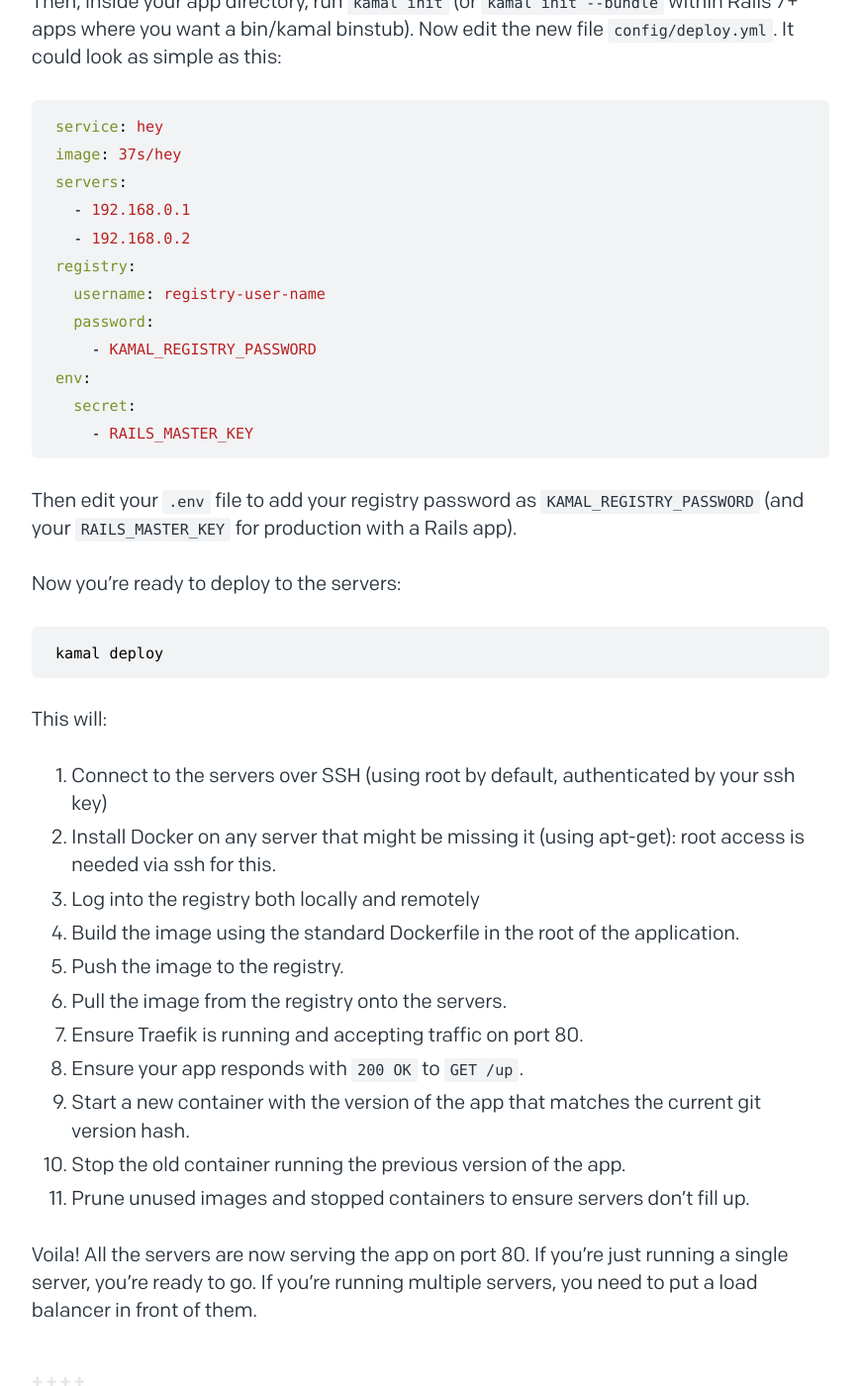
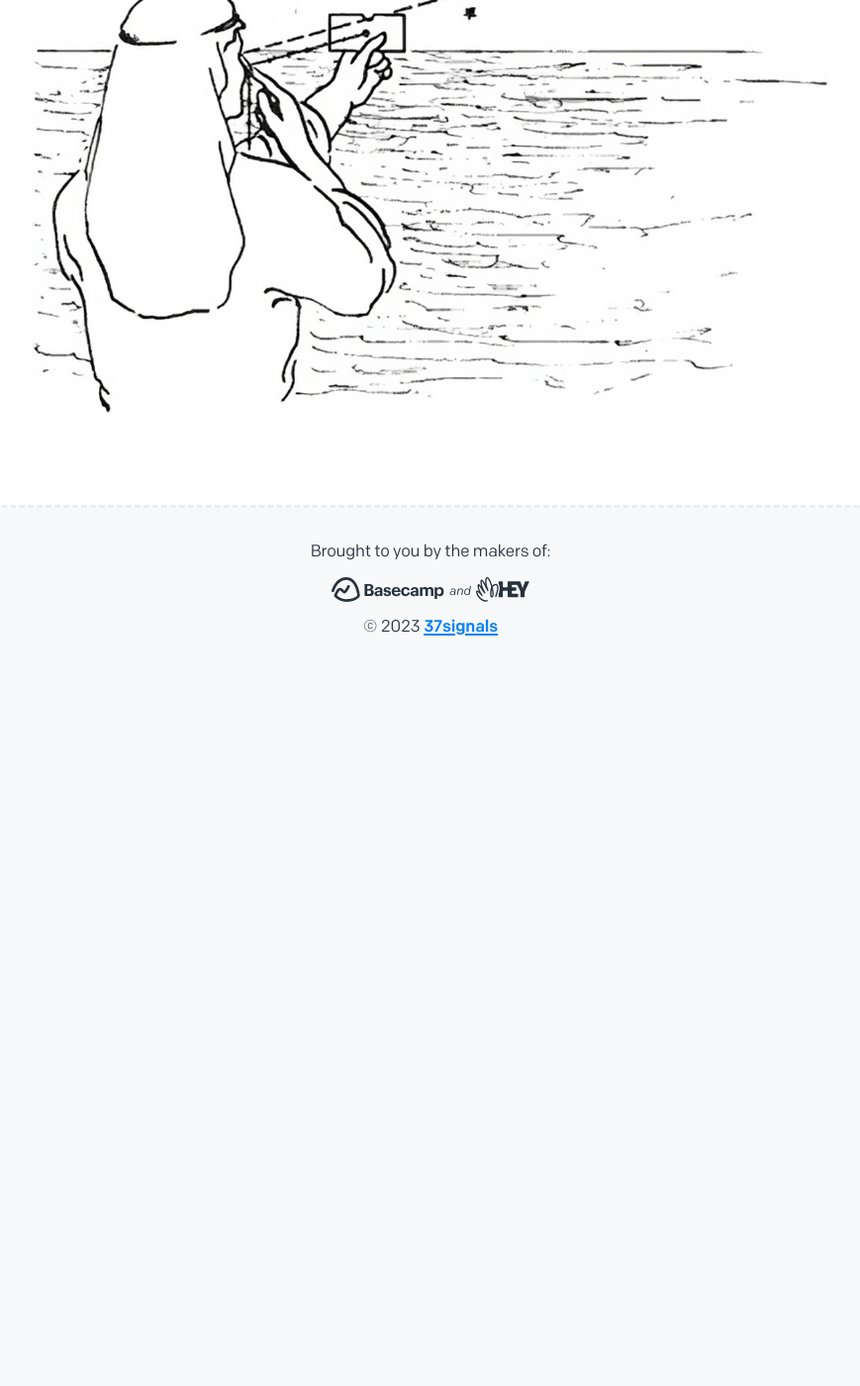
Before and after one commit to basecamp/kamal-site, a Jekyll site: the page built from index.html, in a window 1280 px wide and 1400 px high, scrolled down 2939 px. Shown: the whole window at 99% size, without its empty margins (205-1074 px from the left). Built offline with Jekyll 4.4.1, drawn with Linux system fonts in a browser that asks for light colours; after the commit the page ends 3618 px from its top, so only the background shows below that; some of the changed text lies outside the part shown.

Commit message:
Simplify the docs

```diff
--- a/docs.html
+++ b/docs.html
@@ -1,4 +1,4 @@
 ---
 title: "Docs"
-redirect_to: /docs/overview
+redirect_to: /docs/installation
 ---
--- a/index.html
+++ b/index.html
@@ -25,7 +25,7 @@ layout: default
   <article>
     <p>Kamal uses the dynamic reverse-proxy Traefik to hold requests, while the new app container is started and the old one is stopped — working seamlessly across multiple hosts, using SSHKit to execute commands. Originally built for Rails apps, Kamal will work with any type of web app that can be containerized with Docker.</p>
     <ul>
-      <li><a href="{{ 'docs/overview' | absolute_url }}" class="button" aria-label="Read the docs">Read the docs</a></li>
+      <li><a href="{{ 'docs/installation' | absolute_url }}" class="button" aria-label="Read the docs">Read the docs</a></li>
       <li><a href="https://github.com/basecamp/kamal" class="button" aria-label="View the source">View the source</a></li>
     </ul>
   </article>
@@ -40,57 +40,12 @@ layout: default
       <p>This approach gives you enormous portability. You can have your web app deployed on several clouds at ease like this. Or you can buy the baseline with your own hardware, then deploy to a cloud before a big seasonal spike to get more capacity. When you’re not locked into a single provider from a tooling perspective, there are a lot of compelling options available.</p>
       <p>Ultimately, Kamal is meant to compress the complexity of going to production using open source tooling that isn’t tied to any commercial offering. Not to zero, mind you. You’re probably still better off with a fully managed service if basic Linux or Docker is still difficult, but as soon as those concepts are familiar, you’ll be ready to go with Kamal.</p>
 
-      <hr class="ornament" />
+      <hr class="ornament">
       <h3>Why not just run Capistrano, Kubernetes or Docker Swarm?</h3>
       <p>Kamal basically is Capistrano for Containers, without the need to carefully prepare servers in advance. No need to ensure that the servers have just the right version of Ruby or other dependencies you need. That all lives in the Docker image now. You can boot a brand new Ubuntu (or whatever) server, add it to the list of servers in Kamal, and it’ll be auto-provisioned with Docker, and run right away. Docker’s layer caching also speeds up deployments with less mucking about on the server. And the images built for Kamal can be used for CI or later introspection.</p>
       <p>Kubernetes is a beast. Running it yourself on your own hardware is not for the faint of heart. It’s a fine option if you want to run on someone else’s platform, either transparently <a href="https://thenewstack.io/render-cloud-deployment-with-less-engineering/">like Render</a> or explicitly on AWS/GCP, but if you’d like the freedom to move between cloud and your own hardware, or even mix the two, Kamal is much simpler. You can see everything that’s going on, it’s just basic Docker commands being called.</p>
       <p>Docker Swarm is much simpler than Kubernetes, but it’s still built on the same declarative model that uses state reconciliation. Kamal is intentionally designed around imperative commands, like Capistrano.</p>
-      <p>Ultimately, there are a myriad of ways to deploy web apps, but this is the toolkit we’re using at <a href="https://37signals.com">37signals</a> to bring <a href="https://www.hey.com">HEY</a> <a href="https://world.hey.com/dhh/why-we-re-leaving-the-cloud-654b47e0">home from the cloud</a> without losing the advantages of modern containerization tooling.</p>
-      <hr class="ornament" />
-      <h3>Installation</h3>
-      <p>If you have a Ruby environment available, you can install Kamal globally with:</p>
-{% highlight sh %}
-gem install kamal
-{% endhighlight %}
-      <p>… otherwise, you can run a dockerized version via an alias (add this to your .bashrc or similar to simplify re-use):</p>
-{% highlight sh %}
-alias kamal='docker run --rm -it -v $HOME/.ssh:/root/.ssh -v /var/run/docker.sock:/var/run/docker.sock -v ${PWD}/:/workdir  ghcr.io/basecamp/kamal'
-{% endhighlight %}
-      <p>Then, inside your app directory, run <code>kamal init</code> (or <code>kamal init --bundle</code> within Rails 7+ apps where you want a bin/kamal binstub). Now edit the new file <code>config/deploy.yml</code>. It could look as simple as this:</p>
-{% highlight yaml %}
-service: hey
-image: 37s/hey
-servers:
-  - 192.168.0.1
-  - 192.168.0.2
-registry:
-  username: registry-user-name
-  password:
-    - KAMAL_REGISTRY_PASSWORD
-env:
-  secret:
-    - RAILS_MASTER_KEY
-{% endhighlight %}
-      <p>Then edit your <code>.env</code> file to add your registry password as <code>KAMAL_REGISTRY_PASSWORD</code> (and your <code>RAILS_MASTER_KEY</code> for production with a Rails app).</p>
-      <p>Now you’re ready to deploy to the servers:</p>
-{% highlight sh %}
-kamal deploy
-{% endhighlight %}
-      <p>This will:</p>
-      <ol>
-        <li>Connect to the servers over SSH (using root by default, authenticated by your ssh key)</li>
-        <li>Install Docker on any server that might be missing it (using apt-get): root access is needed via ssh for this.</li>
-        <li>Log into the registry both locally and remotely</li>
-        <li>Build the image using the standard Dockerfile in the root of the application.</li>
-        <li>Push the image to the registry.</li>
-        <li>Pull the image from the registry onto the servers.</li>
-        <li>Ensure Traefik is running and accepting traffic on port 80.</li>
-        <li>Ensure your app responds with <code>200 OK</code> to <code>GET /up</code>.</li>
-        <li>Start a new container with the version of the app that matches the current git version hash.</li>
-        <li>Stop the old container running the previous version of the app.</li>
-        <li>Prune unused images and stopped containers to ensure servers don’t fill up.</li>
-      </ol>
-      <p>Voila! All the servers are now serving the app on port 80. If you’re just running a single server, you’re ready to go. If you’re running multiple servers, you need to put a load balancer in front of them.</p>
+      <p>Ultimately, there are a myriad of ways to deploy web apps, but this is the toolkit we’ve used at <a href="https://37signals.com">37signals</a> to bring <a href="https://www.hey.com">HEY</a> and all our other formerly cloud-hosted applications <a href="https://world.hey.com/dhh/we-have-left-the-cloud-251760fb">home to our own hardware</a> – without losing the advantages of modern containerization tooling.</p>
 
       <hr class="ornament" />
       <h3>Name</h3>
```
Also changed, not shown: _data/nav.yml (+5 -5 lines), _docs/commands.md (+25 -1 lines), _docs/configuration.md (+1 -1 lines), _docs/installation.md (+22 -4 lines), _docs/locking.md (deleted, +0 -28 lines), _docs/overview.md (deleted, +0 -8 lines), _docs/running-kamal.md (deleted, +0 -14 lines), _docs/vision.md (deleted, +0 -14 lines), _docs/why-kamal.md (deleted, +0 -16 lines).
